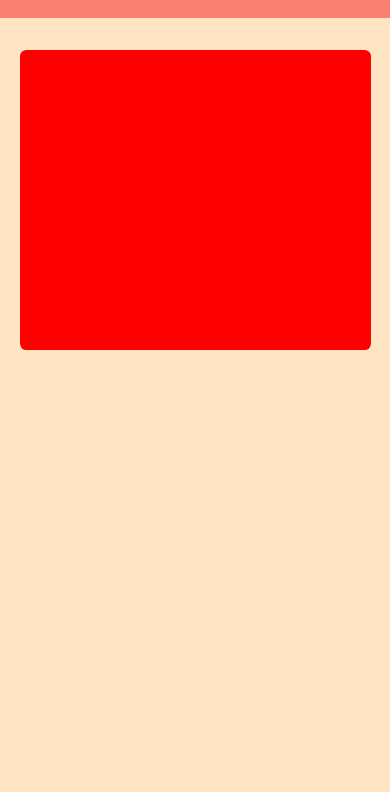
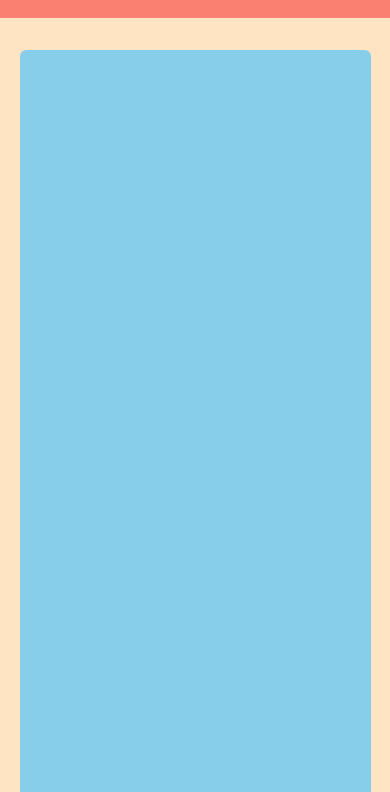
Before and after one commit to ahmadfaqih796/template-admin-sederhana, a plain HTML site: page index.html in a window 390 px wide. Shown: the part 52-844 px from the top of the page. Drawn offline with Linux system fonts and the light colour scheme.

Commit message:
fix menu admin

```diff
--- a/style.css
+++ b/style.css
@@ -17,11 +17,14 @@
   width: 300px;
   height: 100vh;
   background-color: aqua;
+	position: fixed;
   transition: all 1s;
 }
 
 .tampilan {
   width: 100%;
+	margin-left: 300px;
+	transition: all 1s;
 }
 /* nav admin */
 .nav-admin {
@@ -48,12 +51,15 @@
 	width: 90%;
 	margin: 2rem auto;
 	border-radius: 0.4rem;
-	height: 300px;
-	background-color: red;
+	height: 1000px;
+	background-color: skyblue;
 }
 
 @media screen and (max-width: 910px) {
   .menu-admin {
     margin-left: -300px;
   }
+	.tampilan {
+		margin-left: 0;
+	}
 }
```
